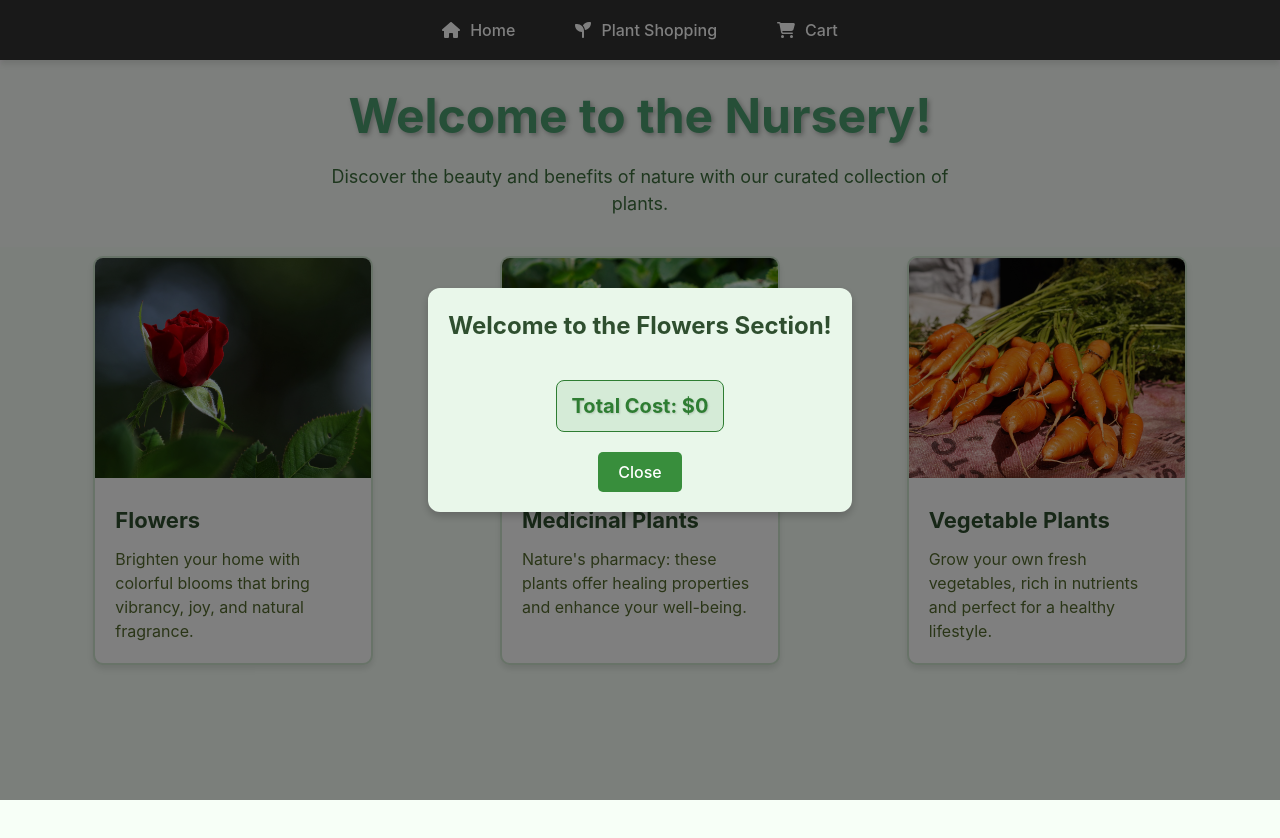
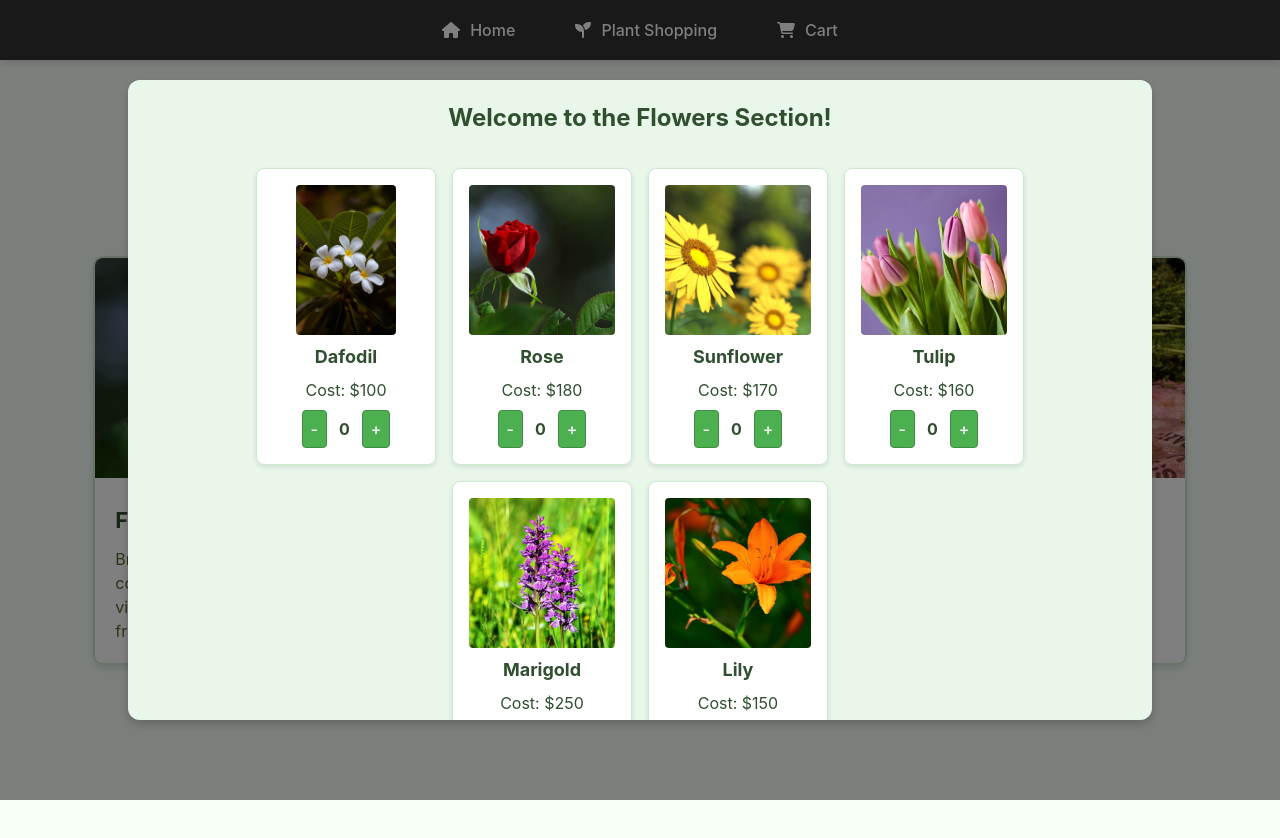
Before and after one commit to adisri06/Nursery, a React (Vite) app: page /plantation in a window 1280 px wide. Both pictures are taken after a click on the element 233 px from the left and 460 px from the top of the page. Shown: the top 838 px of the page. Built offline with nearby package versions, Linux system fonts and the light colour scheme.

Commit message:
added remaining categories

```diff
--- a/src/Component/Redux/flowering.jsx
+++ b/src/Component/Redux/flowering.jsx
@@ -0,0 +1,64 @@
+import { createSlice } from "@reduxjs/toolkit";
+import dafodil from "../../assets/flowers/dafodil.jpg";
+import rose from "../../assets/flowers/rose.jpg";
+import sunflower from "../../assets/flowers/sunflower.jpg";
+import tulip from "../../assets/flowers/tulips.jpg";
+import marigold from "../../assets/flowers/marigold.jpg";
+import lily from "../../assets/flowers/lily.jpg";
+
+export const floweringSlice = createSlice({
+    name: "flowering",
+    initialState: [
+        {
+            img: dafodil,
+            name: "Dafodil",
+            cost: 100,
+            quantity: 0,
+        },
+        {
+            img: rose,
+            name: "Rose",
+            cost: 180,
+            quantity: 0,
+        },
+        {
+            img: sunflower,
+            name: "Sunflower",
+            cost: 170,
+            quantity: 0,
+        },
+        {
+            img: tulip,
+            name: "Tulip",
+            cost: 160,
+            quantity: 0,
+        },
+        {
+            img: marigold,
+            name: "Marigold",
+            cost: 250,
+            quantity: 0,
+        }, {
+            img: lily,
+            name: "Lily",
+            cost: 150,
+            quantity: 0,
+        },
+    ],
+    reducers: {
+        incrementQuantity: (state, action) => {
+            const { payload: index } = action;
+            if (state[index]) {
+              state[index].quantity++;
+            }
+          },
+          decrementQuantity: (state, action) => {
+            const { payload: index } = action;
+            if (state[index] && state[index].quantity > 0) {
+              state[index].quantity--;
+            }
+          },
+    },
+  });
+  export const { incrementQuantity, decrementQuantity } = floweringSlice.actions;
+  export default floweringSlice.reducer;
--- a/src/Component/Redux/medicinal.jsx
+++ b/src/Component/Redux/medicinal.jsx
@@ -0,0 +1,46 @@
+import { createSlice } from "@reduxjs/toolkit";
+import mint from "../../assets/medicinal/mint.jpg";
+import aloevera from "../../assets/medicinal/aloevera.jpg";
+import turmeric from "../../assets/medicinal/turmeric.jpg";
+
+export const medicinalSlice = createSlice({
+    name: "medicinal",
+    initialState: [
+        {
+            img: mint,
+            name: "Mint",
+            cost: 100,
+            quantity: 0,
+        },
+        {
+            img: aloevera,
+            name: "Rosemary",
+            cost: 80,
+            quantity: 0,
+        },
+        {
+            img: turmeric,
+            name: "Sage",
+            cost: 70,
+            quantity: 0,
+        },
+
+    ],
+    reducers: {
+        incrementQuantity: (state, action) => {
+          const { payload: index } = action;
+          if (state[index]) {
+            state[index].quantity++;
+          }
+        },
+        decrementQuantity: (state, action) => {
+          const { payload: index } = action;
+          if (state[index] && state[index].quantity > 0) {
+            state[index].quantity--;
+          }
+        },
+      },
+})
+
+export const { incrementQuantity, decrementQuantity } = medicinalSlice.actions;
+export default medicinalSlice.reducer
--- a/src/Component/Redux/store.jsx
+++ b/src/Component/Redux/store.jsx
@@ -1,9 +1,15 @@
 import { configureStore } from "@reduxjs/toolkit";
 import vegetableReducer from "./vegetable";
+import medicinalreducer from "./medicinal";
+import floweringreducer from "./flowering";
 
 const store = configureStore({
   reducer: {
-    vegetable: vegetableReducer
+    vegetable: vegetableReducer,
+    medicinal: medicinalreducer,
+    flowering: floweringreducer
+
+
   }
 });
 
--- a/src/Component/plantShopping.css
+++ b/src/Component/plantShopping.css
@@ -162,7 +162,8 @@
 
 .modal-plant-card img {
   max-width: 100%;
-  height: auto;
+  height: 150px; /* Set a fixed height as needed */
+  object-fit: cover; /* Ensures image maintains aspect ratio and covers the specified height */
   border-radius: 4px;
   margin-bottom: 8px;
 }
@@ -240,6 +241,13 @@
   text-align: center; /* Center align the text */
   display: inline-block; /* Make it fit content width */
 }
+.total-cost-text {
+  font-weight: bold;
+  color: black;
+  font-size: 18px;
+  text-align: center;
+  margin-top: 15px;
+}
 .modal-close-button {
   background-color: #388e3c; /* Stylish green color */
   color: white; /* White text for contrast */
--- a/src/Component/plantShopping.jsx
+++ b/src/Component/plantShopping.jsx
@@ -10,11 +10,21 @@ import {
   incrementQuantity as incrementVegetableQuantity,
   decrementQuantity as decrementVegetableQuantity,
 } from "./Redux/vegetable";
+import {
+  incrementQuantity as incrementFloweringQuantity,
+  decrementQuantity as decrementFloweringQuantity,
+} from "./Redux/flowering";
+import {
+  incrementQuantity as incrementMedicinalQuantity,
+  decrementQuantity as decrementMedicinalQuantity,
+} from "./Redux/medicinal";
 
 function PlantShopping() {
   const [selectedCard, setSelectedCard] = useState(null); // State to track which card is selected
   const [isModalOpen, setIsModalOpen] = useState(false); // State to manage modal visibility
   const vegetableState = useSelector((state) => state.vegetable);
+  const medicinalState = useSelector((state) => state.medicinal);
+  const floweringState = useSelector((state) => state.flowering);
   const dispatch = useDispatch();
 
   const handleCardClick = (cardType) => {
@@ -37,16 +47,34 @@ function PlantShopping() {
   const renderPlantCards = () => {
     let plants = [];
     let increment, decrement;
+    console.log('card cloicked is', selectedCard)
     if (selectedCard === "Vegetable") {
       plants = vegetableState;
       increment = incrementVegetableQuantity;
       decrement = decrementVegetableQuantity;
+      if (plants.length === 0) {
+        return <p>We will be adding some vegetables soon</p>;
+      }
+    } else if (selectedCard === "Flowers") {
+      plants = floweringState;
+      increment = incrementFloweringQuantity;
+      decrement = decrementFloweringQuantity;
+      if (plants.length === 0) {
+        return <p>We will be adding some flowers soon</p>;
+      }
+    } else if (selectedCard === "Medicinal Plants") {
+      plants = medicinalState;
+      increment = incrementMedicinalQuantity;
+      decrement = decrementMedicinalQuantity;
+      if (plants.length === 0) {
+        return <p>We will be adding some medicinal plants soon</p>;
+      }
+    }
+    else{
+      return <p>We will be adding soon.........</p>
+    }
 
-      if (plants.length === 0) {
-        return <p>No plants available in this category.</p>;
-      }
-
-      return (
+      return (<>
         <div className='modal-plant-cards-container'>
   {plants.map((plant, index) => (
     <div key={index} className='modal-plant-card'>
@@ -62,22 +90,50 @@ function PlantShopping() {
           <button onClick={() => dispatch(decrement(index))}>-</button>
           <span>{plant.quantity !== undefined ? plant.quantity : 0}</span>
           <button onClick={() => dispatch(increment(index))}>+</button>
+
         </div>
       </div>
     </div>
   ))}
+
 </div>
+<div>
+<p className='total-cost-text'>
+  Total cost for the {selectedCard} is: ${calculateTotalCost(selectedCard)}
+</p>
+</div>
+</>
       );
-   }
-    return null;
+
   };
 
-  const calculateTotalCost = () => {
-    const allPlants = [...vegetableState];
-    return allPlants.reduce(
-      (total, plant) => total + plant.cost * plant.quantity,
+  const calculateTotalCost = (selectedCard) => {
+    console.log('Calculating total cost for:', selectedCard);
+
+    let allPlants = [];
+
+    switch (selectedCard) {
+      case "Vegetable":
+        allPlants = vegetableState ? [...vegetableState] : [];
+        break;
+      case "Flowers":
+        allPlants = floweringState ? [...floweringState] : [];
+        break;
+      case "Medicinal Plants":
+        allPlants = medicinalState ? [...medicinalState] : [];
+        break;
+      default:
+        console.error('Invalid selectedCard value:', selectedCard);
+        return 0;
+    }
+
+    const totalCost = allPlants.reduce(
+      (total, plant) => total + (plant.cost || 0) * (plant.quantity || 0),
       0
     );
+
+    console.log('Total cost:', totalCost);
+    return totalCost;
   };
 
   return (
@@ -148,8 +204,9 @@ function PlantShopping() {
             <div className='plant-modal-cards-container'>
               {renderPlantCards()}
             </div>
-            <p className='total-cost'>Total Cost: ${calculateTotalCost()}</p>
-            <button className='modal-close-button' onClick={closeModal}>Close</button>          </div>
+            {/* <p className='total-cost'>Total Cost: ${calculateTotalCost()}</p> */}
+            <button className='modal-close-button' onClick={closeModal}>Close</button>
+            </div>
         </div>
       )}
     </div>
```
Also changed, not shown: src/assets/medicinal/aloevera.jpg (renamed from src/assets/medicinal/aloevera-4603530_1280.jpg), src/assets/medicinal/turmeric.jpg (renamed from src/assets/medicinal/turmeric-6638341_1280.jpg).
